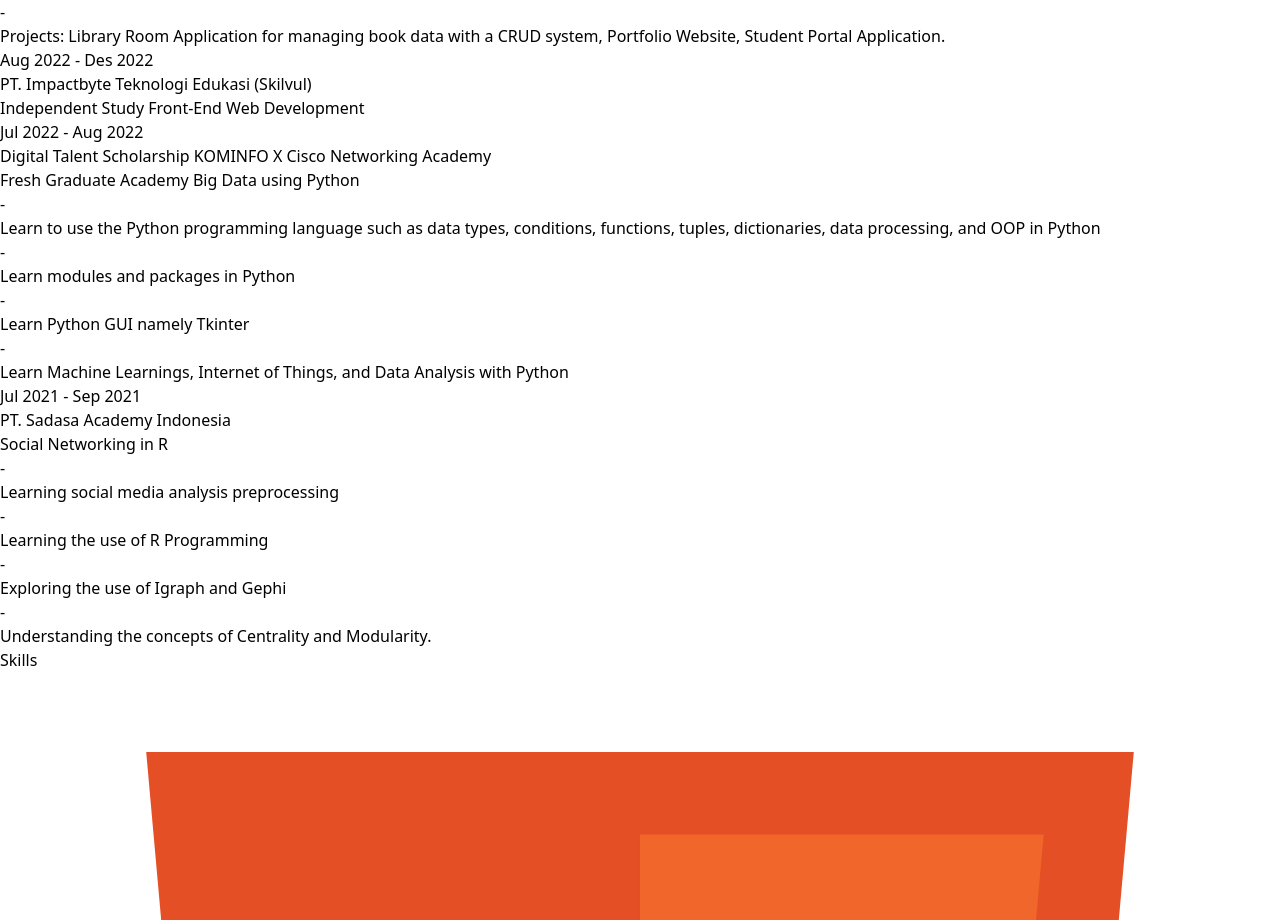
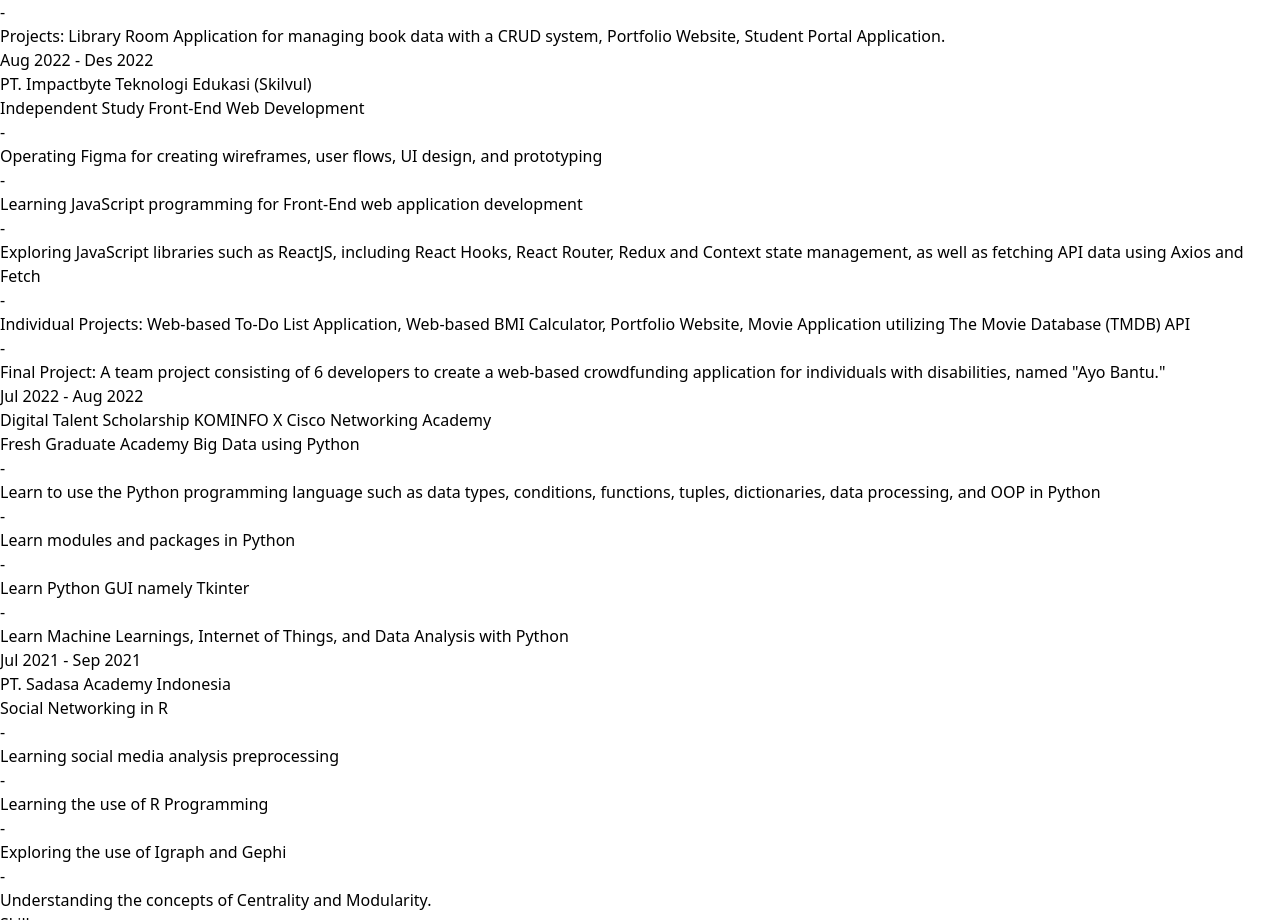
Before and after one commit to dityaww/porto-tsc, a React (Vite) app: page / in a window 1280 px wide. Shown: the part 1440-2360 px from the top of the page. Built offline with nearby package versions, Linux system fonts and the light colour scheme.

Commit message:
update desc in experience

```diff
--- a/src/data/Experience.ts
+++ b/src/data/Experience.ts
@@ -18,6 +18,7 @@
         name: 'PT. Impactbyte Teknologi Edukasi (Skilvul)',
         date: 'Aug 2022 - Des 2022',
         position: 'Independent Study Front-End Web Development',
+        desc: 'Operating Figma for creating wireframes, user flows, UI design, and prototyping. Learning JavaScript programming for Front-End web application development. Exploring JavaScript libraries such as ReactJS, including React Hooks, React Router, Redux and Context state management, as well as fetching API data using Axios and Fetch. Individual Projects: Web-based To-Do List Application, Web-based BMI Calculator, Portfolio Website, Movie Application utilizing The Movie Database (TMDB) API. Final Project: A team project consisting of 6 developers to create a web-based crowdfunding application for individuals with disabilities, named "Ayo Bantu."'
     },
     {
         id: 4,
```
